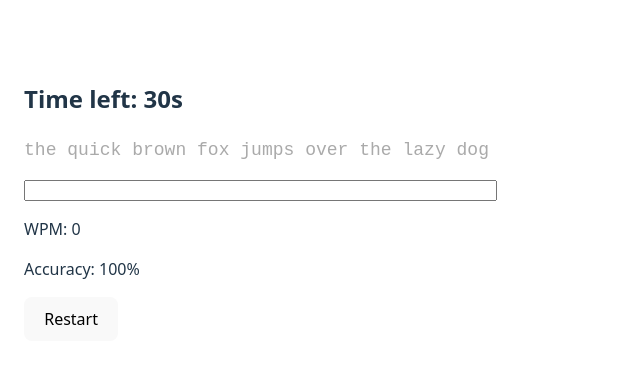
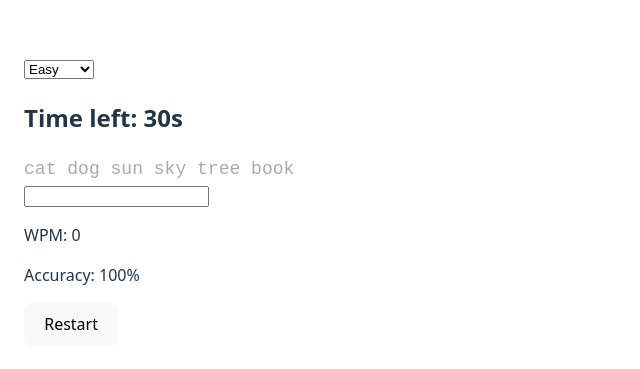
Before and after one commit to Skyz03/Vite-Typing-Application, a React (Vite) app: page / in a window 1280 px wide. Shown: the part 199-568 px from the top of the page, without its empty margins (0-640 px from the left). Built offline with nearby package versions, Linux system fonts and the light colour scheme.

Commit message:
fix: added difficulty feature

```diff
--- a/src/App.tsx
+++ b/src/App.tsx
@@ -1,15 +1,33 @@
+import { useState } from 'react'
+import { getRandomText } from './utils/textGenerator'
+import type { Difficulty } from './utils/textPools'
+import { DifficultySelect } from './components/DifficultySelect'
 import { useTimer } from './hooks/useTimer'
 import { useTyping } from './hooks/useTyping'
 import { TextDisplay } from './components/TextDisplay'
 
-const text = 'the quick brown fox jumps over the lazy dog'
+export default function App() {
+  const [difficulty, setDifficulty] = useState<Difficulty>('easy')
+  const [text, setText] = useState(() => getRandomText('easy'))
 
-export default function App() {
   const timer = useTimer(30)
   const typing = useTyping(text, timer.isFinished)
 
+  function restart(newDifficulty = difficulty) {
+    setText(getRandomText(newDifficulty))
+    timer.reset()
+  }
+
   return (
     <div style={{ padding: 24 }}>
+      <DifficultySelect
+        value={difficulty}
+        onChange={(d) => {
+          setDifficulty(d)
+          restart(d)
+        }}
+      />
+
       <h2>Time left: {timer.timeLeft}s</h2>
 
       <TextDisplay target={text} typed={typing.typed} />
@@ -21,13 +39,12 @@ export default function App() {
           timer.start()
           typing.handleType(e.target.value)
         }}
-        style={{ marginTop: 16, width: '100%' }}
       />
 
       <p>WPM: {typing.wpm}</p>
       <p>Accuracy: {typing.accuracy}%</p>
 
-      <button onClick={timer.reset}>Restart</button>
+      <button onClick={() => restart()}>Restart</button>
     </div>
   )
 }
--- /dev/null
+++ b/src/components/DifficultySelect.tsx
@@ -0,0 +1,19 @@
+import type { Difficulty } from '../utils/textPools'
+
+type Props = {
+  value: Difficulty
+  onChange: (value: Difficulty) => void
+}
+
+export function DifficultySelect({ value, onChange }: Props) {
+  return (
+    <select
+      value={value}
+      onChange={(e) => onChange(e.target.value as Difficulty)}
+    >
+      <option value="easy">Easy</option>
+      <option value="medium">Medium</option>
+      <option value="hard">Hard</option>
+    </select>
+  )
+}
--- /dev/null
+++ b/src/utils/textGenerator.ts
@@ -0,0 +1,7 @@
+import { type Difficulty, textPools } from './textPools'
+
+export function getRandomText(difficulty: Difficulty): string {
+  const pool = textPools[difficulty]
+  const index = Math.floor(Math.random() * pool.length)
+  return pool[index]
+}
--- /dev/null
+++ b/src/utils/textPools.ts
@@ -0,0 +1,19 @@
+export type Difficulty = 'easy' | 'medium' | 'hard';
+
+export const textPools: Record<Difficulty, string[]> = {
+    easy: [
+        'cat dog sun sky tree book',
+        'red blue green yellow',
+        'hello world typing test',
+    ],
+    medium: [
+        'the quick brown fox jumps over the lazy dog',
+        'typing speed is a useful skill to practice',
+        'react and vite make development fast',
+    ],
+    hard: [
+        'complexity arises when abstraction leaks unexpectedly',
+        'synchronous code often appears simpler than asynchronous flows',
+        'performance optimization requires careful measurement',
+    ],
+}
```
Also changed, not shown: 1 other file (tests, documents, lock files or other folders).
